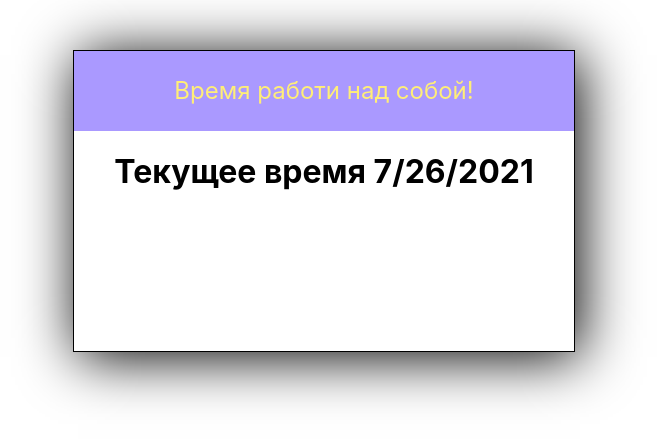
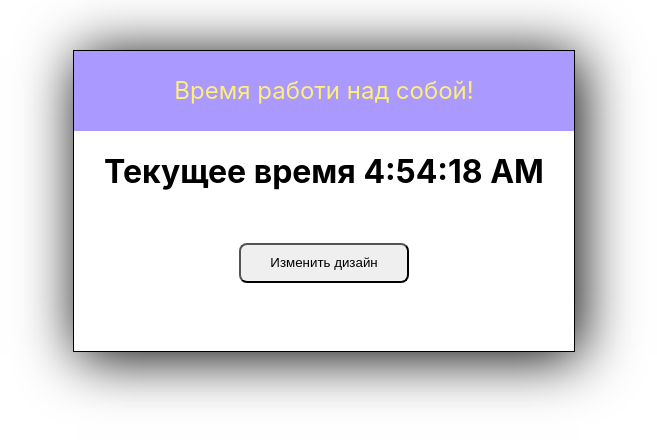
Before and after one commit to leonv25/react, a React (Create React App) app: page / in a window 1280 px wide. Shown: the top 442 px of the page, without its empty margins (316-973 px from the left). Built offline with nearby package versions, Linux system fonts and the light colour scheme.

Commit message:
commit_29/07/2021_5.1

```diff
--- a/src/App.js
+++ b/src/App.js
@@ -42,7 +42,7 @@ class Clock extends Component {
     return(
         <div>
           <ShowBanner time={this.state.date.getSeconds()} />
-          <h1>Текущее время {this.state.date.toLocaleDateString()}</h1>
+          <h1>Текущее время {this.state.date.toLocaleTimeString()}</h1>
         </div>
     )
   }
--- /dev/null
+++ b/src/Button.js
@@ -0,0 +1,22 @@
+import React, { Component } from "react";
+import logo from './logo.svg';
+import './App.css';
+
+class Button extends React.Component {
+    constructor(props) {
+        super(props)
+        this.myClick = this.myClick.bind(this)
+    }
+
+    myClick() {
+        document.getElementsByClassName('wrapper')[0].style.backgroundColor = "#F9F5A6FF";
+    }
+
+    render() {
+        return(
+            <button onClick={this.myClick} className="clicker">Изменить дизайн</button>
+        )
+    }
+}
+
+export default Button;
--- a/src/index.js
+++ b/src/index.js
@@ -4,12 +4,14 @@ import ReactDOM from 'react-dom';
 import './index.css';
 import Clock from './App';
 import reportWebVitals from './reportWebVitals';
+import Button from './Button';
 
 class App extends React.Component {
   render() {
     return (
       <div className="wrapper">
         <Clock />
+        <Button />
 
       </div>
     )
```
